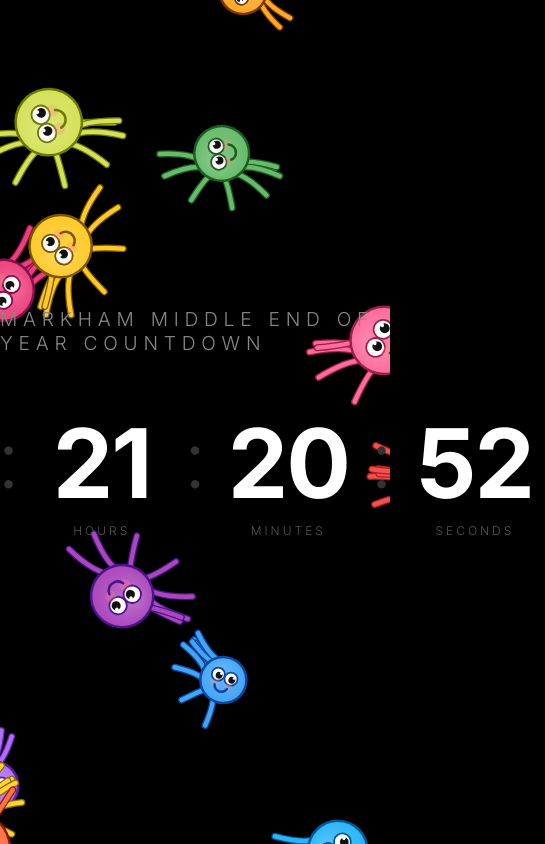
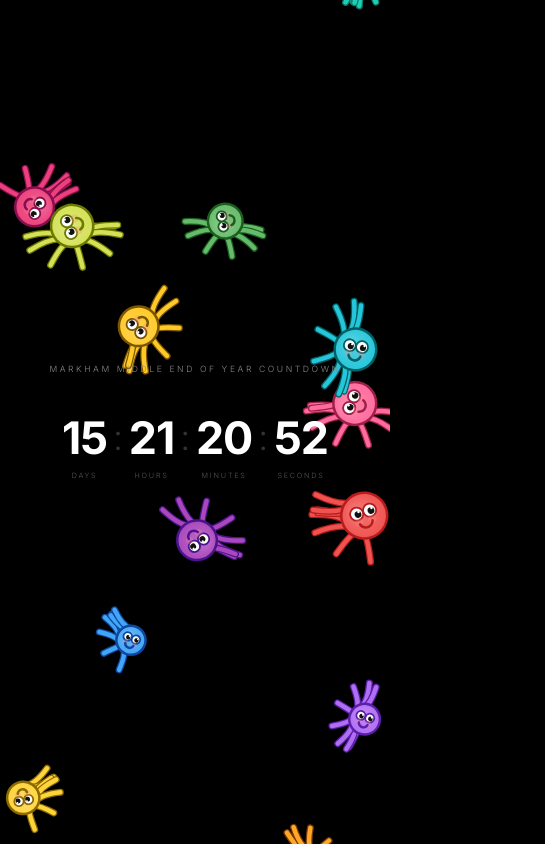
Before and after one commit to sparkvader/countdown, a plain HTML site: page index.html in a window 390 px wide. Shown: the whole page, 545 px wide, since content can reach past the window. Drawn offline with Linux system fonts and the light colour scheme.

Commit message:
Make app mobile-friendly with responsive typography and scaled animations

```diff
--- a/index.html
+++ b/index.html
@@ -30,46 +30,48 @@
 
     h1 {
       position: relative; z-index: 1;
-      font-size: 1.2rem;
+      font-size: clamp(0.5rem, 2.2vw, 1.2rem);
       font-weight: 300;
-      letter-spacing: 0.3em;
+      letter-spacing: clamp(0.05em, 0.8vw, 0.3em);
       text-transform: uppercase;
       color: #888;
-      margin-bottom: 60px;
+      margin-bottom: clamp(24px, 5vh, 60px);
+      padding: 0 16px;
+      text-align: center;
     }
 
     #countdown {
       position: relative; z-index: 1;
       display: flex;
       align-items: flex-start;
-      gap: 12px;
+      gap: clamp(4px, 1.5vw, 12px);
     }
 
     .unit {
       display: flex;
       flex-direction: column;
       align-items: center;
-      min-width: 140px;
+      min-width: 0;
     }
 
     .number {
-      font-size: 6rem;
+      font-size: clamp(2.8rem, 11vw, 6rem);
       font-weight: 700;
       line-height: 1;
-      letter-spacing: -2px;
+      letter-spacing: clamp(-1px, -0.03vw, -2px);
     }
 
     .label {
-      font-size: 0.75rem;
+      font-size: clamp(0.45rem, 1.6vw, 0.75rem);
       font-weight: 300;
-      letter-spacing: 0.25em;
+      letter-spacing: clamp(0.08em, 0.6vw, 0.25em);
       text-transform: uppercase;
       color: #555;
-      margin-top: 12px;
+      margin-top: clamp(6px, 1.2vh, 12px);
     }
 
     .separator {
-      font-size: 5rem;
+      font-size: clamp(2.2rem, 9vw, 5rem);
       font-weight: 300;
       color: #333;
       line-height: 1;
@@ -84,10 +86,11 @@
     #done {
       display: none;
       position: relative; z-index: 1;
-      font-size: 4rem;
+      font-size: clamp(2rem, 9vw, 4rem);
       font-weight: 700;
       letter-spacing: 0.05em;
       text-align: center;
+      padding: 0 16px;
       color: #00e676;
       text-shadow: 0 0 30px rgba(0, 230, 118, 0.6);
       animation: pulse 2s ease-in-out infinite;
@@ -164,6 +167,11 @@
 
     function lerp(a, b, t) { return a + (b - a) * t; }
 
+    // Scale animals down proportionally on small screens
+    function mobileScale() {
+      return Math.min(1, Math.min(canvas.width, canvas.height) / 600);
+    }
+
     let time = 0;
 
     // ── Octopus ────────────────────────────────────────────────────────────────
@@ -195,14 +203,15 @@
       const angle = r(0) * Math.PI * 2;
       const speed = 0.55 + r(1) * 1.05;
       const { color, outline } = PALETTE[i % PALETTE.length];
+      const sc = mobileScale();
       return {
         type: 'octo',
         x: canvas.width  * (0.05 + r(2) * 0.9),
         y: canvas.height * (0.05 + r(3) * 0.9),
-        vx: Math.cos(angle) * speed,
-        vy: Math.sin(angle) * speed,
+        vx: Math.cos(angle) * speed * sc,
+        vy: Math.sin(angle) * speed * sc,
         color, outline,
-        size:  24 + r(4) * 14,
+        size:  (24 + r(4) * 14) * sc,
         phase: r(5) * Math.PI * 2,
         alpha: 1,
       };
@@ -277,15 +286,16 @@
 
     function makeStarfish(i) {
       const r = n => rand((i + 50) * 17 + n);
+      const sc = mobileScale();
       return {
         type: 'star',
         x: canvas.width  * (0.1 + r(0) * 0.8),
         y: canvas.height * (0.1 + r(1) * 0.8),
-        vx: (r(2) - 0.5) * 1.2,
-        vy: (r(3) - 0.5) * 1.2,
+        vx: (r(2) - 0.5) * 1.2 * sc,
+        vy: (r(3) - 0.5) * 1.2 * sc,
         color:   STAR_COLORS[i % 2].color,
         outline: STAR_COLORS[i % 2].outline,
-        size:    28 + r(4) * 10,
+        size:    (28 + r(4) * 10) * sc,
         phase:   r(5) * Math.PI * 2,
         alpha: 0,
       };
@@ -362,16 +372,17 @@
 
     function makeCrab(i) {
       const r = n => rand((i + 100) * 17 + n);
-      const speed = 1.4 + r(0) * 1.0;
+      const sc = mobileScale();
+      const speed = (1.4 + r(0) * 1.0) * sc;
       return {
         type: 'crab',
         x: canvas.width  * (0.1 + r(1) * 0.8),
         y: canvas.height * (0.15 + r(2) * 0.7),
         vx: (r(3) > 0.5 ? 1 : -1) * speed,
-        vy: (r(4) - 0.5) * 0.4,
+        vy: (r(4) - 0.5) * 0.4 * sc,
         color:   CRAB_COLORS[i % 2].color,
         outline: CRAB_COLORS[i % 2].outline,
-        size:    22 + r(5) * 10,
+        size:    (22 + r(5) * 10) * sc,
         phase:   r(6) * Math.PI * 2,
         alpha: 0,
       };
```
